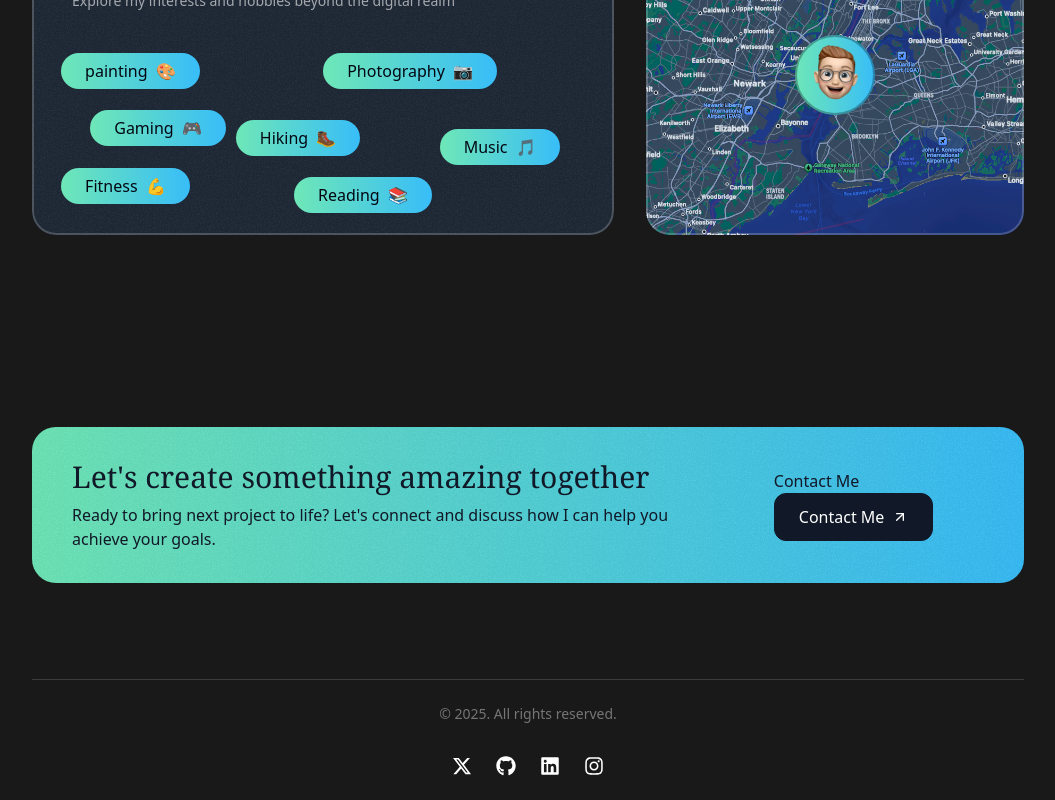
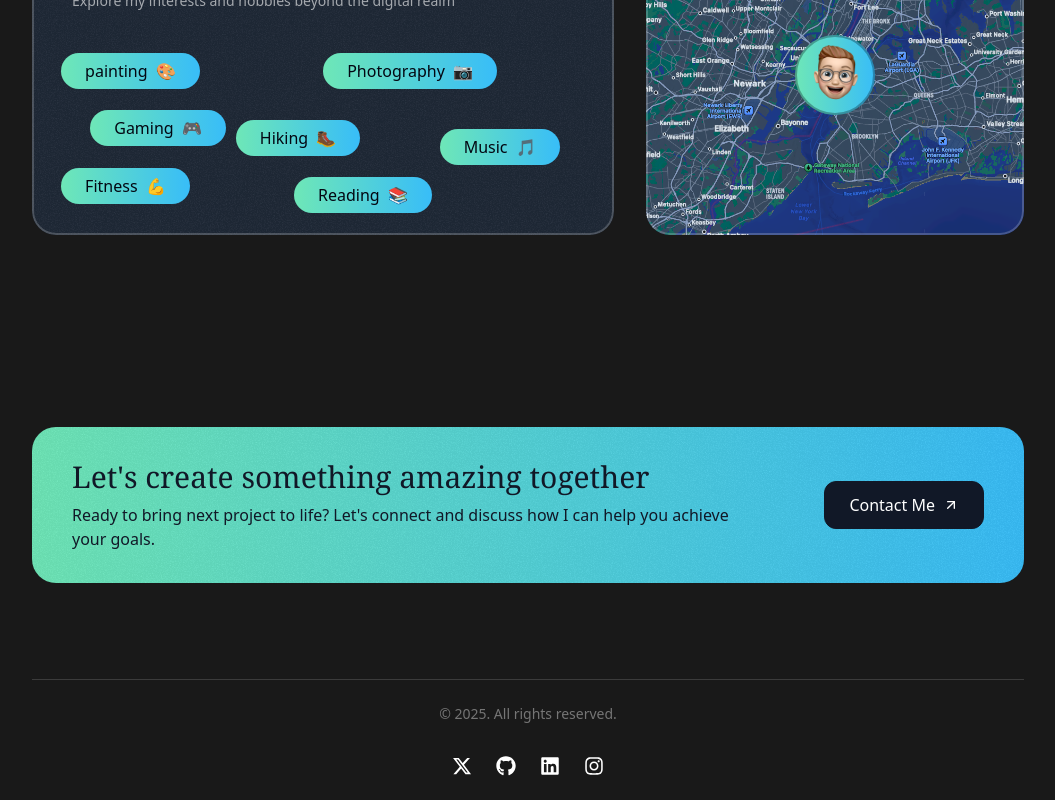
Before and after one commit to faruk-olawale/my-portfolio, a Next.js app: page / in a window 1280 px wide. Shown: the part 4959-5759 px from the top of the page, without its empty margins (112-1167 px from the left). Built offline with nearby package versions, Linux system fonts and the light colour scheme; a web font is replaced by a local one.

Commit message:
initial message

```diff
--- a/src/sections/Contact.tsx
+++ b/src/sections/Contact.tsx
@@ -18,7 +18,7 @@ export const ContactSection = () => {
     </p>
     </div>
     <div>
-   <a href="mailto:farukolawale509@gmail.com">Contact Me
+   <a href="mailto:farukolawale509@gmail.com">
     <button className="text-white bg-gray-900 inline-flex
       items-center px-6 h-12 rounded-xl gap-2 w-max border border-gray-900">
       Contact Me
```
